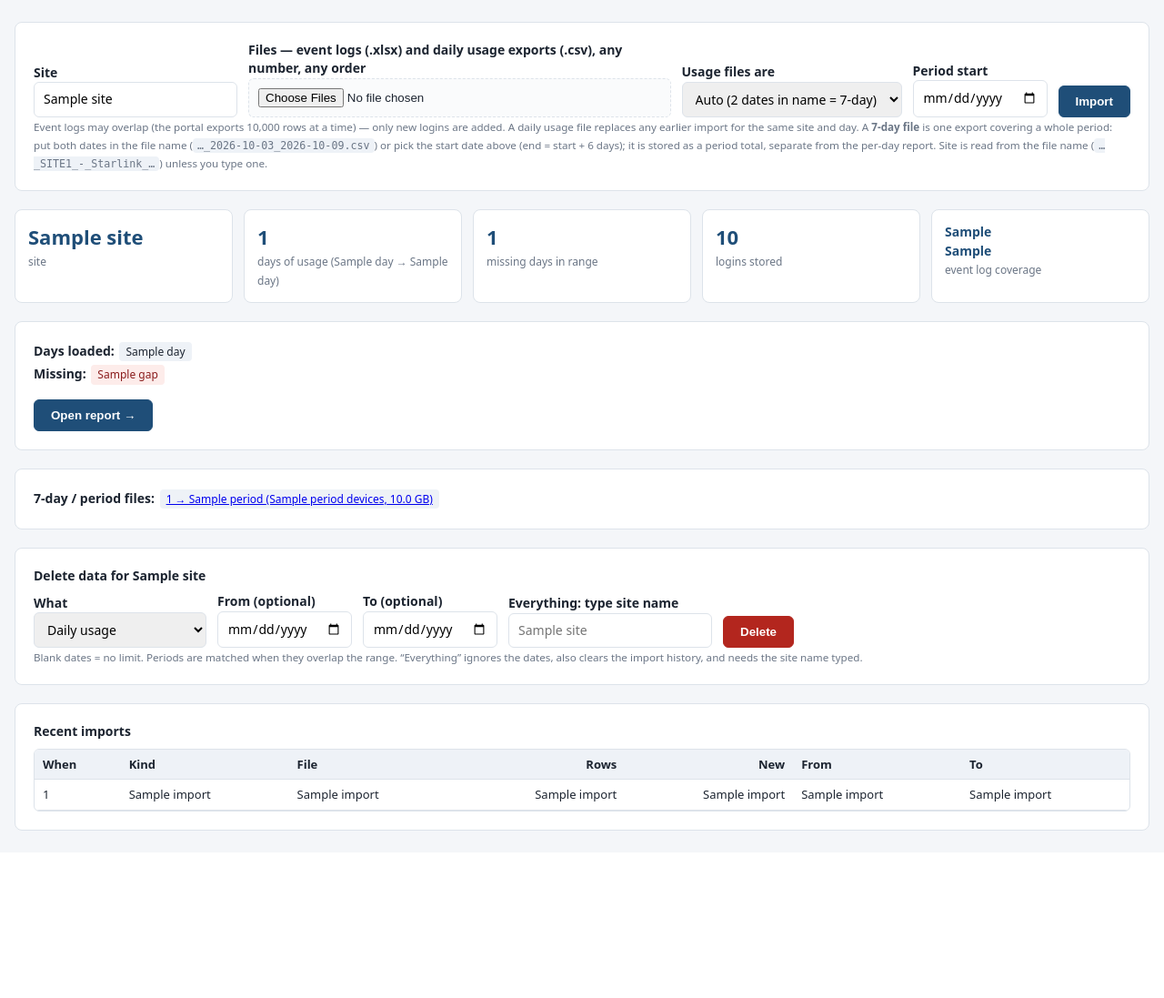
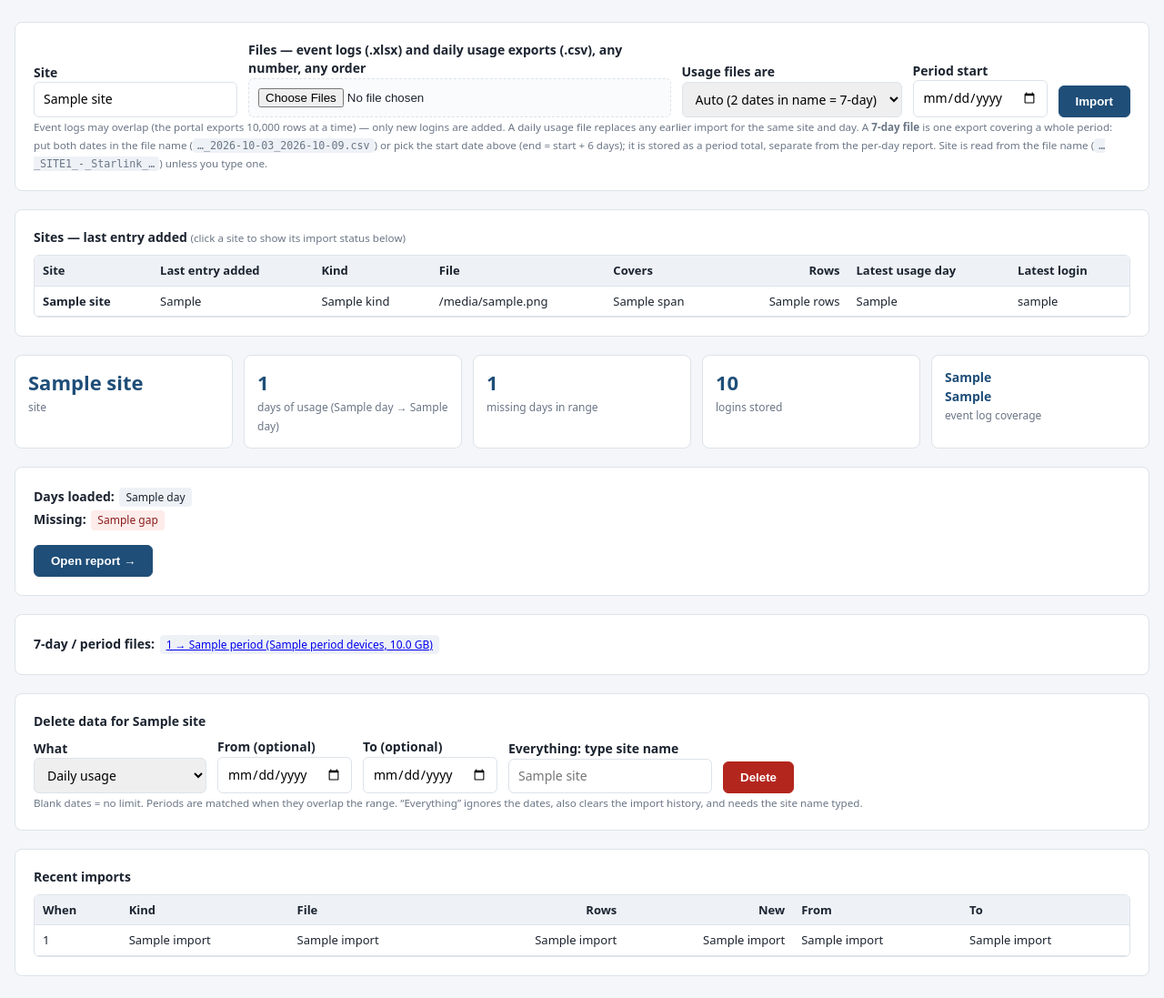
Before and after one commit to kamalck/peplink-usage-tracker-share, a Python web app: template app/templates/import.html in a window 1280 px wide. Shown: the part 58-1155 px from the top of the page at 91% size. Before the commit the page ends 971 px from the top, so only its background shows below. Run offline with Jinja, Linux system fonts and the light colour scheme; the template is opened without the code that fills it: most values are stand-ins (such as "Sample title", 1, 10 or a date in 2020).

Commit message:
v1.5.0: sites overview with last entry added, dynamic per-site import view
Import page lists each site with its last import (time, kind, file, period) and latest usage day/login.
Clicking a site (or choosing it in the Site box) loads that site's status without reloading the page.
No schema, config or compose change.

```diff
--- /dev/null
+++ b/app/templates/_site_status.html
@@ -0,0 +1,33 @@
+{% if st %}
+<div class="stats">
+  <div class="stat"><b>{{ site }}</b><span>site</span></div>
+  <div class="stat"><b>{{ st.days|length }}</b><span>days of usage {% if st.days %}({{ st.days[0] }} → {{ st.days[-1] }}){% endif %}</span></div>
+  <div class="stat"><b>{{ st.gaps|length }}</b><span>missing days in range</span></div>
+  <div class="stat"><b>{{ '{:,}'.format(st.logins) }}</b><span>logins stored</span></div>
+  <div class="stat"><b style="font-size:14px">{{ st.log_first[:16] }}<br>{{ st.log_last[:16] }}</b><span>event log coverage</span></div>
+</div>
+<div class="card">
+  <b>Days loaded:</b> {% for d in st.days %}<span class="badge">{{ d }}</span>{% endfor %}
+  {% if st.gaps %}<br><b>Missing:</b> {% for d in st.gaps %}<span class="badge gap">{{ d }}</span>{% endfor %}{% endif %}
+  <div style="margin-top:14px"><a href="{{ url_for('report', site=site) }}"><button type="button">Open report →</button></a></div>
+</div>
+{% if st.periods %}<div class="card"><b>7-day / period files:</b>
+{% for p in st.periods %}<a href="{{ url_for('period', site=site, start=p[0], end=p[1]) }}" class="badge">{{ p[0] }} → {{ p[1] }} ({{ p[2] }} devices, {{ '{:,.1f}'.format(p[3]/1024) }} GB)</a>{% endfor %}</div>{% endif %}
+<form class="card" method="post" action="{{ url_for('do_delete') }}" onsubmit="return confirm('Delete the selected data for ' + this.site.value + '? This cannot be undone.')">
+  <input type="hidden" name="_csrf" value="{{ csrf_token() }}"><input type="hidden" name="site" value="{{ site }}">
+  <b>Delete data for {{ site }}</b>
+  <div class="row" style="margin-top:8px">
+    <div><label>What</label><select name="what"><option value="usage">Daily usage</option><option value="periods">7-day / period usage</option><option value="logins">Event-log logins</option><option value="all">Everything for this site</option></select></div>
+    <div><label>From (optional)</label><input type="date" name="start"></div>
+    <div><label>To (optional)</label><input type="date" name="end"></div>
+    <div><label>Everything: type site name</label><input type="text" name="confirm" placeholder="{{ site }}" autocomplete="off"></div>
+    <button style="background:#b3261e;border-color:#b3261e">Delete</button>
+  </div>
+  <small>Blank dates = no limit. Periods are matched when they overlap the range. “Everything” ignores the dates, also clears the import history, and needs the site name typed.</small>
+</form>
+<div class="card"><b>Recent imports</b>
+<div class="wrap" style="max-height:40vh;margin-top:8px"><table><thead><tr><th>When</th><th>Kind</th><th>File</th><th class="num">Rows</th><th class="num">New</th><th>From</th><th>To</th></tr></thead>
+<tbody>{% for i in st.imports %}<tr><td>{{ i[0] }}</td><td>{{ i[1] }}</td><td>{{ i[2] }}</td><td class="num">{{ i[3] }}</td><td class="num">{{ i[4] }}</td><td>{{ i[5] }}</td><td>{{ i[6] }}</td></tr>{% endfor %}</tbody></table></div></div>
+{% else %}
+<div class="card muted">Nothing imported yet. Upload an event log and one or more daily usage exports to start.</div>
+{% endif %}
--- a/app/templates/import.html
+++ b/app/templates/import.html
@@ -10,37 +10,30 @@
   </div>
   <small>Event logs may overlap (the portal exports 10,000 rows at a time) — only new logins are added. A daily usage file replaces any earlier import for the same site and day. A <b>7-day file</b> is one export covering a whole period: put both dates in the file name (<code>…_2026-10-03_2026-10-09.csv</code>) or pick the start date above (end = start + 6 days); it is stored as a period total, separate from the per-day report. Site is read from the file name (<code>…_SITE1_-_Starlink_…</code>) unless you type one.</small>
 </form>
-{% if st %}
-<div class="stats">
-  <div class="stat"><b>{{ site }}</b><span>site</span></div>
-  <div class="stat"><b>{{ st.days|length }}</b><span>days of usage {% if st.days %}({{ st.days[0] }} → {{ st.days[-1] }}){% endif %}</span></div>
-  <div class="stat"><b>{{ st.gaps|length }}</b><span>missing days in range</span></div>
-  <div class="stat"><b>{{ '{:,}'.format(st.logins) }}</b><span>logins stored</span></div>
-  <div class="stat"><b style="font-size:14px">{{ st.log_first[:16] }}<br>{{ st.log_last[:16] }}</b><span>event log coverage</span></div>
-</div>
-<div class="card">
-  <b>Days loaded:</b> {% for d in st.days %}<span class="badge">{{ d }}</span>{% endfor %}
-  {% if st.gaps %}<br><b>Missing:</b> {% for d in st.gaps %}<span class="badge gap">{{ d }}</span>{% endfor %}{% endif %}
-  <div style="margin-top:14px"><a href="{{ url_for('report', site=site) }}"><button type="button">Open report →</button></a></div>
-</div>
-{% if st.periods %}<div class="card"><b>7-day / period files:</b>
-{% for p in st.periods %}<a href="{{ url_for('period', site=site, start=p[0], end=p[1]) }}" class="badge">{{ p[0] }} → {{ p[1] }} ({{ p[2] }} devices, {{ '{:,.1f}'.format(p[3]/1024) }} GB)</a>{% endfor %}</div>{% endif %}
-<form class="card" method="post" action="{{ url_for('do_delete') }}" onsubmit="return confirm('Delete the selected data for ' + this.site.value + '? This cannot be undone.')">
-  <input type="hidden" name="_csrf" value="{{ csrf_token() }}"><input type="hidden" name="site" value="{{ site }}">
-  <b>Delete data for {{ site }}</b>
-  <div class="row" style="margin-top:8px">
-    <div><label>What</label><select name="what"><option value="usage">Daily usage</option><option value="periods">7-day / period usage</option><option value="logins">Event-log logins</option><option value="all">Everything for this site</option></select></div>
-    <div><label>From (optional)</label><input type="date" name="start"></div>
-    <div><label>To (optional)</label><input type="date" name="end"></div>
-    <div><label>Everything: type site name</label><input type="text" name="confirm" placeholder="{{ site }}" autocomplete="off"></div>
-    <button style="background:#b3261e;border-color:#b3261e">Delete</button>
-  </div>
-  <small>Blank dates = no limit. Periods are matched when they overlap the range. “Everything” ignores the dates, also clears the import history, and needs the site name typed.</small>
-</form>
-<div class="card"><b>Recent imports</b>
-<div class="wrap" style="max-height:40vh;margin-top:8px"><table><thead><tr><th>When</th><th>Kind</th><th>File</th><th class="num">Rows</th><th class="num">New</th><th>From</th><th>To</th></tr></thead>
-<tbody>{% for i in st.imports %}<tr><td>{{ i[0] }}</td><td>{{ i[1] }}</td><td>{{ i[2] }}</td><td class="num">{{ i[3] }}</td><td class="num">{{ i[4] }}</td><td>{{ i[5] }}</td><td>{{ i[6] }}</td></tr>{% endfor %}</tbody></table></div></div>
-{% else %}
-<div class="card muted">Nothing imported yet. Upload an event log and one or more daily usage exports to start.</div>
+{% if overview %}
+<div class="card"><b>Sites — last entry added</b> <small>(click a site to show its import status below)</small>
+<div class="wrap" style="max-height:30vh;margin-top:8px"><table id="overview"><thead><tr><th>Site</th><th>Last entry added</th><th>Kind</th><th>File</th><th>Covers</th><th class="num">Rows</th><th>Latest usage day</th><th>Latest login</th></tr></thead>
+<tbody>{% for o in overview %}<tr data-site="{{ o.site }}" style="cursor:pointer" class="{{ 'sel' if o.site==site }}"><td><b>{{ o.site }}</b></td><td>{{ o.at or '—' }}</td><td>{{ o.kind }}</td><td>{{ o.file }}</td><td>{{ o.span }}</td><td class="num">{{ o.rows }}</td><td>{{ o.last_day or '—' }}</td><td>{{ o.last_login or '—' }}</td></tr>{% endfor %}</tbody></table></div></div>
 {% endif %}
+<div id="sitepanel">{% include '_site_status.html' %}</div>
+<style>#overview tr.sel td{background:#e3eefa}#overview tbody tr:hover td{background:#eef2f7}</style>
+<script>
+(function(){
+  const panel=document.getElementById('sitepanel'), inp=document.querySelector('input[name=site]');
+  async function show(site){
+    site=(site||'').trim().toUpperCase(); if(!site) return;
+    try{
+      const r=await fetch('{{ url_for("site_panel") }}?site='+encodeURIComponent(site),{credentials:'same-origin'});
+      if(r.redirected||!r.ok){location.href='{{ url_for("home") }}?site='+encodeURIComponent(site);return;}
+      panel.innerHTML=await r.text();
+      history.replaceState(null,'','{{ url_for("home") }}?site='+encodeURIComponent(site));
+    }catch(e){location.href='{{ url_for("home") }}?site='+encodeURIComponent(site);return;}
+    if(inp) inp.value=site;
+    document.querySelectorAll('#overview tbody tr').forEach(t=>t.classList.toggle('sel',t.dataset.site===site));
+  }
+  document.querySelectorAll('#overview tbody tr').forEach(t=>t.onclick=()=>show(t.dataset.site));
+  const known=[...document.querySelectorAll('#overview tbody tr')].map(t=>t.dataset.site);
+  if(inp) inp.addEventListener('change',()=>{ if(known.includes(inp.value.trim().toUpperCase())) show(inp.value); });
+})();
+</script>
 {% endblock %}
```
Also changed, not shown: app/app.py (+9 -2 lines), app/store.py (+15 -0 lines), README.md.
